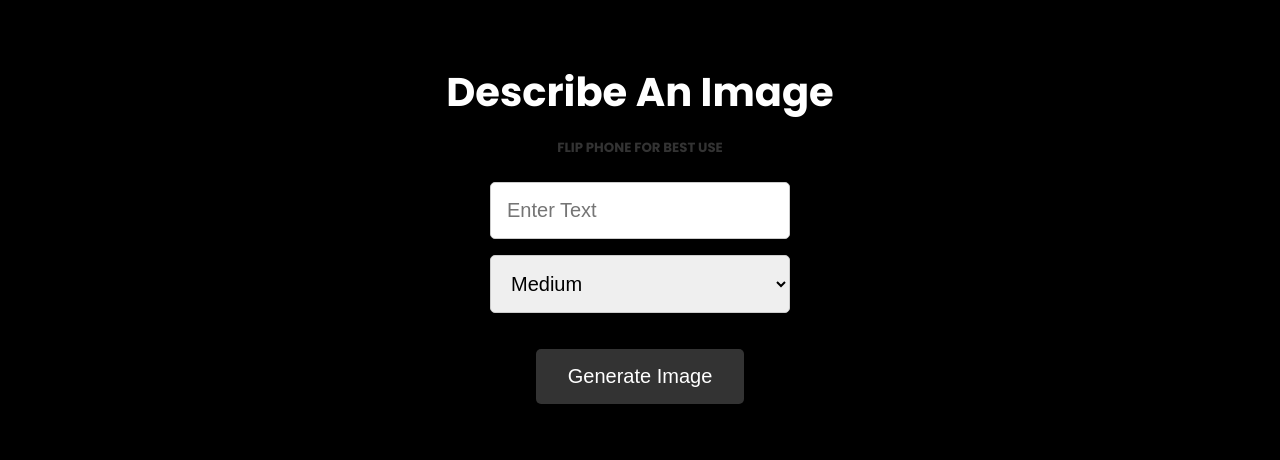
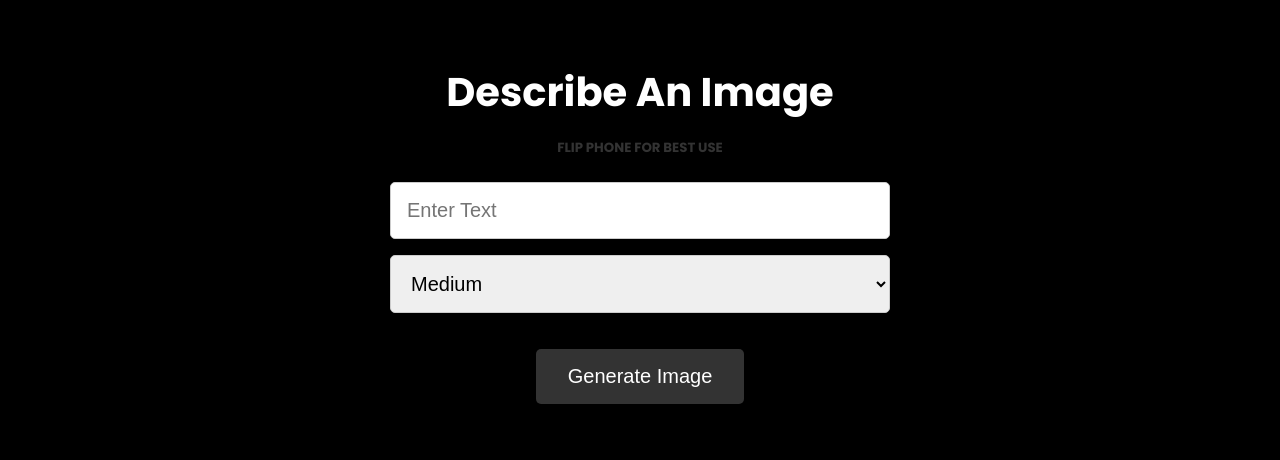
Before and after one commit to onlinesolutions-website/JarrettAi-iGen, a website: page public/index.html in a window 1280 px wide. Shown: the top 460 px of the page. Drawn offline with Linux system fonts and the light colour scheme.

Commit message:
Update style.css

```diff
--- a/public/css/style.css
+++ b/public/css/style.css
@@ -75,8 +75,8 @@ body {
 .showcase form input,
 form select {
   font-size: 20px;
-  width: 300px;
-  max-width: 375px;
+  width: 500px;
+  max-width: 500px;
   padding: 1rem;
   border: 1px solid #ccc;
   border-radius: 5px;
```
